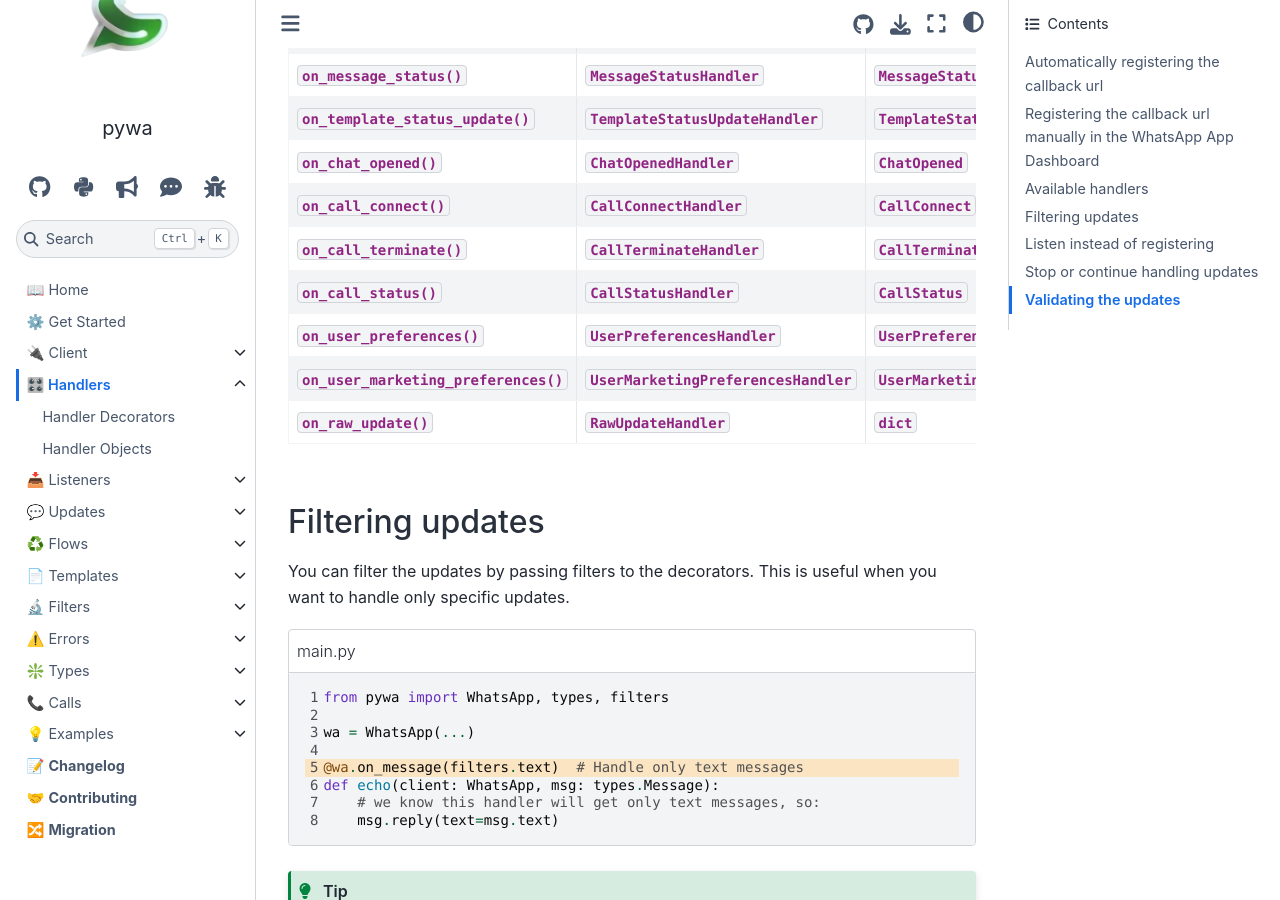
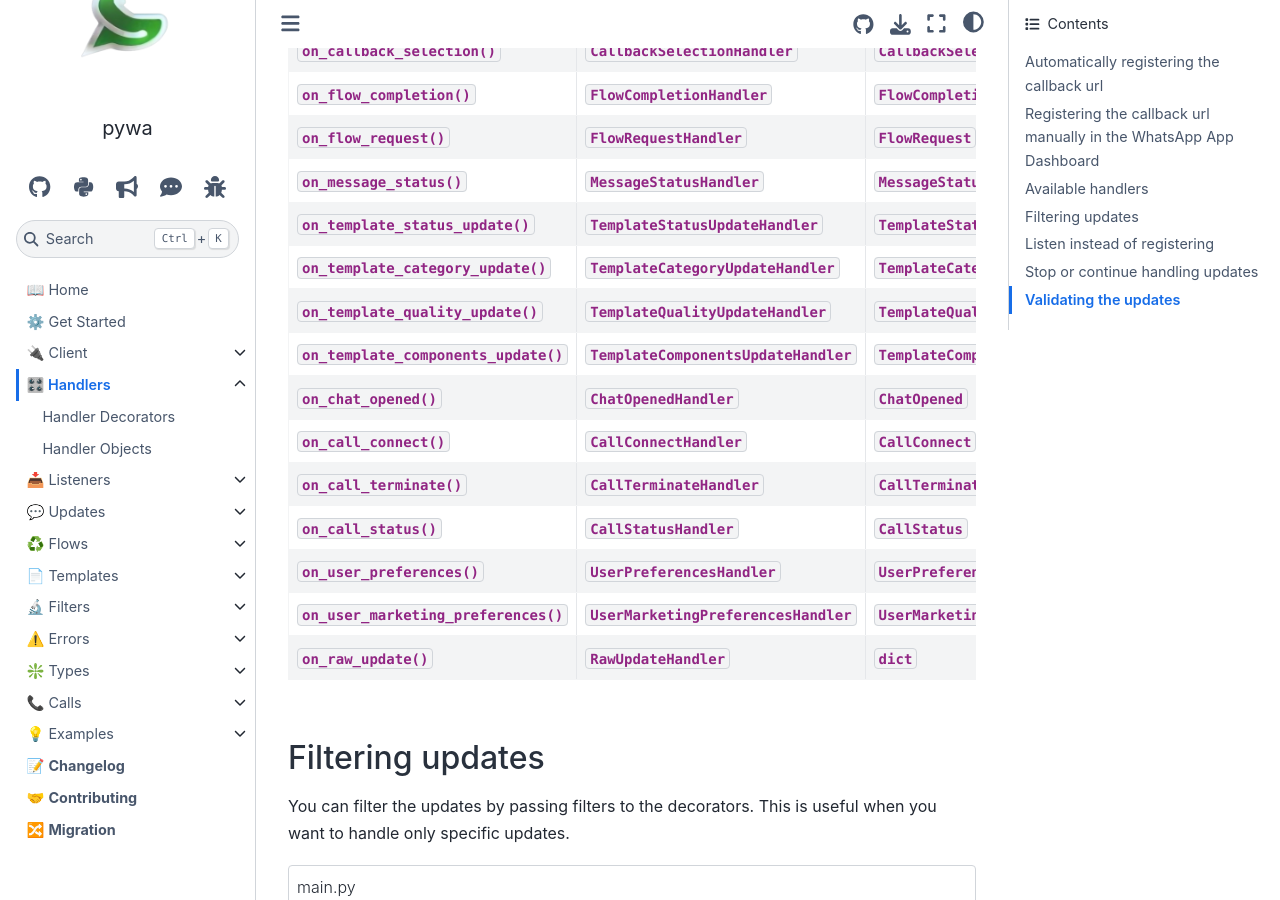
Before and after one commit to david-lev/pywa, a Sphinx documentation site: the page built from docs/source/content/handlers/overview.rst, in a window 1280 px wide and 900 px high, scrolled down 5600 px. Built offline with Sphinx 7.4.7 and the Sphinx Book theme 1.1.4, drawn with Linux system fonts in a browser that asks for light colours; pages that are not in the unit, such as notebooks, are missing from menus; the version number is read from the project's files by our own code; some of the changed text lies outside the part shown.

Commit message:
[template] adding docs

```diff
--- a/docs/source/content/handlers/handler_decorators.rst
+++ b/docs/source/content/handlers/handler_decorators.rst
@@ -15,8 +15,10 @@
 .. automethod:: WhatsApp.on_call_status
 .. automethod:: WhatsApp.on_user_preferences
 .. automethod:: WhatsApp.on_user_marketing_preferences
-.. automethod:: WhatsApp.on_template_status
 .. automethod:: WhatsApp.on_template_status_update
+.. automethod:: WhatsApp.on_template_category_update
+.. automethod:: WhatsApp.on_template_quality_update
+.. automethod:: WhatsApp.on_template_components_update
 .. automethod:: WhatsApp.on_raw_update
 
 .. automethod:: WhatsApp.remove_callbacks
--- a/docs/source/content/handlers/handler_objects.rst
+++ b/docs/source/content/handlers/handler_objects.rst
@@ -23,6 +23,8 @@
 .. autoclass:: CallStatusHandler
 .. autoclass:: UserPreferencesHandler
 .. autoclass:: UserMarketingPreferencesHandler
-.. autoclass:: TemplateStatusHandler
 .. autoclass:: TemplateStatusUpdateHandler
+.. autoclass:: TemplateCategoryUpdateHandler
+.. autoclass:: TemplateQualityUpdateHandler
+.. autoclass:: TemplateComponentsUpdateHandler
 .. autoclass:: RawUpdateHandler
--- a/docs/source/content/handlers/overview.rst
+++ b/docs/source/content/handlers/overview.rst
@@ -155,6 +155,9 @@
         - ``messages`` (all user related updates: messages, callbacks and message status updates)
         - ``calls`` (call connect, terminate and status updates)
         - ``message_template_status_update`` (template got approved, rejected, etc.)
+        - ``message_template_quality_update`` (template quality score got changed)
+        - ``message_template_components_update`` (template components got changed, e.g. header, body, footer or buttons)
+        - ``template_category_update`` (template category got changed)
         - ``user_preferences`` (user preferences updates, e.g. marketing preferences, etc.)
 
     You can subscribe to all the other fields, but they will not be handled by pywa, they can still be handled manually by
@@ -343,6 +346,15 @@
    * - :meth:`~pywa.client.WhatsApp.on_template_status_update`
      - :class:`TemplateStatusUpdateHandler`
      - :class:`~pywa.types.template.TemplateStatusUpdate`
+   * - :meth:`~pywa.client.WhatsApp.on_template_category_update`
+     - :class:`TemplateCategoryUpdateHandler`
+     - :class:`~pywa.types.template.TemplateCategoryUpdate`
+   * - :meth:`~pywa.client.WhatsApp.on_template_quality_update`
+     - :class:`TemplateQualityUpdateHandler`
+     - :class:`~pywa.types.template.TemplateQualityUpdate`
+   * - :meth:`~pywa.client.WhatsApp.on_template_components_update`
+     - :class:`TemplateComponentsUpdateHandler`
+     - :class:`~pywa.types.template.TemplateComponentsUpdate`
    * - :meth:`~pywa.client.WhatsApp.on_chat_opened`
      - :class:`ChatOpenedHandler`
      - :class:`~pywa.types.chat_opened.ChatOpened`
--- a/docs/source/content/templates/types.rst
+++ b/docs/source/content/templates/types.rst
@@ -6,9 +6,9 @@
 .. autoclass:: Template()
 
 .. autoclass:: TemplateDetails()
-    :members: update, delete, compare, migrate, send
+    :members: update, delete, compare, migrate, send, unpause
 
-.. autoclass:: TemplateStatusUpdate()
+.. autoclass:: TemplateStatus()
 
 .. autoclass:: TemplateRejectionReason()
 
@@ -68,4 +68,3 @@
 
 .. autoclass:: TemplatesResult()
     :show-inheritance:
-    :members: compare
--- /dev/null
+++ b/docs/source/content/updates/template_category_update.rst
@@ -0,0 +1,6 @@
+Template Category Update
+========================
+
+.. currentmodule:: pywa.types
+
+.. autoclass:: TemplateCategoryUpdate()
--- /dev/null
+++ b/docs/source/content/updates/template_components_update.rst
@@ -0,0 +1,6 @@
+Template Components Update
+======================
+
+.. currentmodule:: pywa.types
+
+.. autoclass:: TemplateComponentsUpdate()
```
Also changed, not shown: docs/source/content/updates/overview.rst (+22 -3 lines), docs/source/content/updates/template_quality_update.rst (added, +8 -0 lines).
